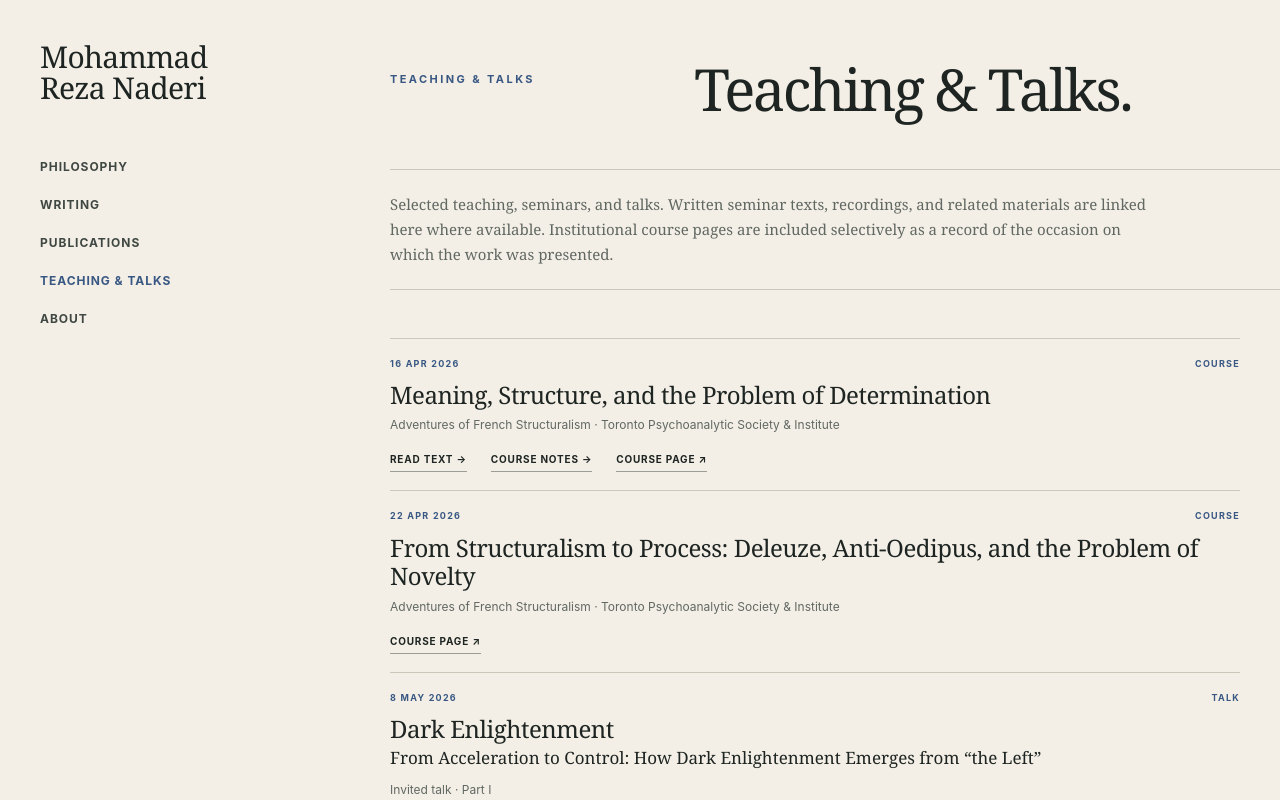
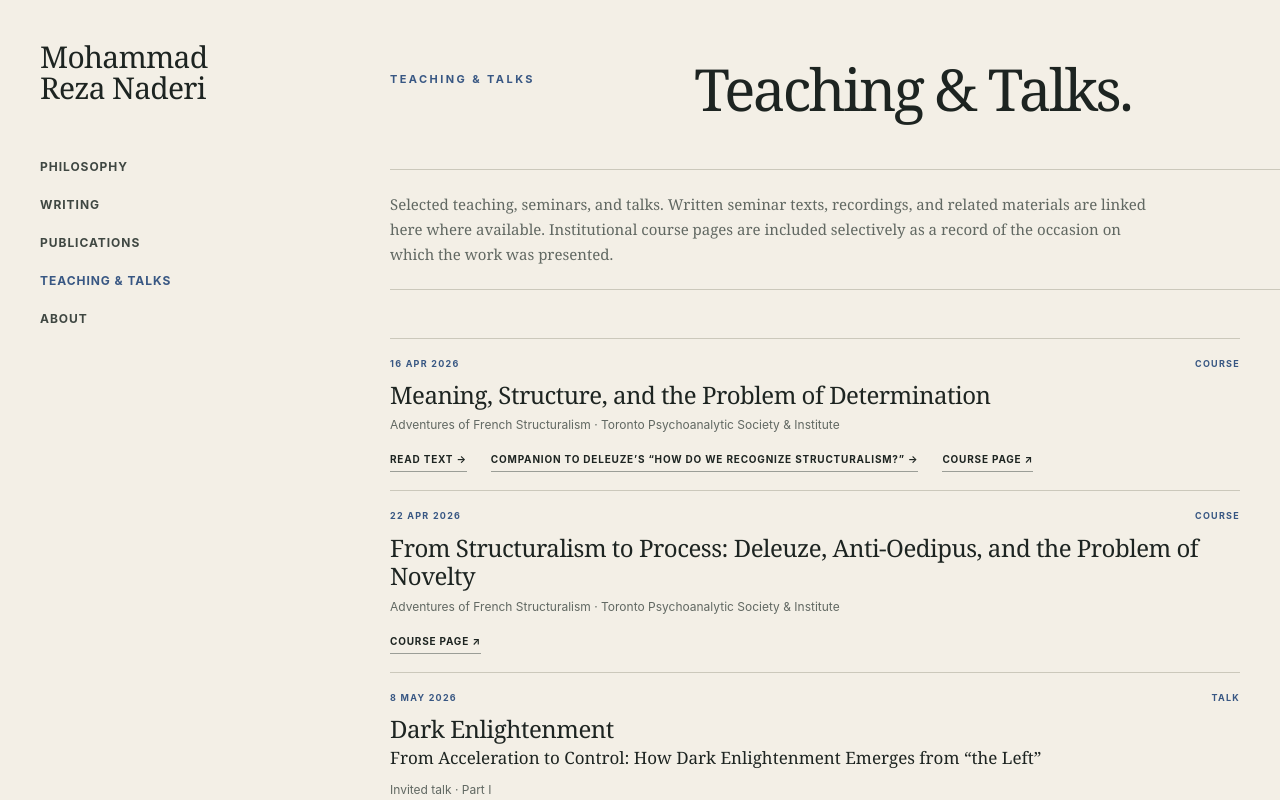
Before and after one commit to mohammad-naderi/mrnaderi.org, a Next.js app: page /teaching in a window 1280 px wide. Shown: the top 800 px of the page. Built offline with nearby package versions, Linux system fonts and the light colour scheme.

Commit message:
Rename Deleuze course resource as companion

```diff
--- a/app/teaching/page.tsx
+++ b/app/teaching/page.tsx
@@ -12,6 +12,7 @@ type Session = {
   series: string;
   readHref?: string;
   notesHref?: string;
+  notesLabel?: string;
   courseHref?: string;
   eventHref?: string;
   watchOneHref?: string;
@@ -26,6 +27,7 @@ const sessions: Session[] = [
     series: "Adventures of French Structuralism · Toronto Psychoanalytic Society & Institute",
     readHref: "/teaching/meaning-structure-determination",
     notesHref: "/teaching/reading-deleuze-structuralism",
+    notesLabel: "Companion to Deleuze’s “How Do We Recognize Structuralism?” →",
     courseHref:
       "https://torontopsychoanalysis.com/extension-program/course-thirteen-adventures-in-french-structuralism/",
   },
@@ -161,7 +163,7 @@ export default function TeachingPage() {
                       ) : null}
                       {session.notesHref ? (
                         <Link href={session.notesHref} style={actionStyle}>
-                          Course notes →
+                          {session.notesLabel ?? "Course notes →"}
                         </Link>
                       ) : null}
                       {session.courseHref ? (
```
